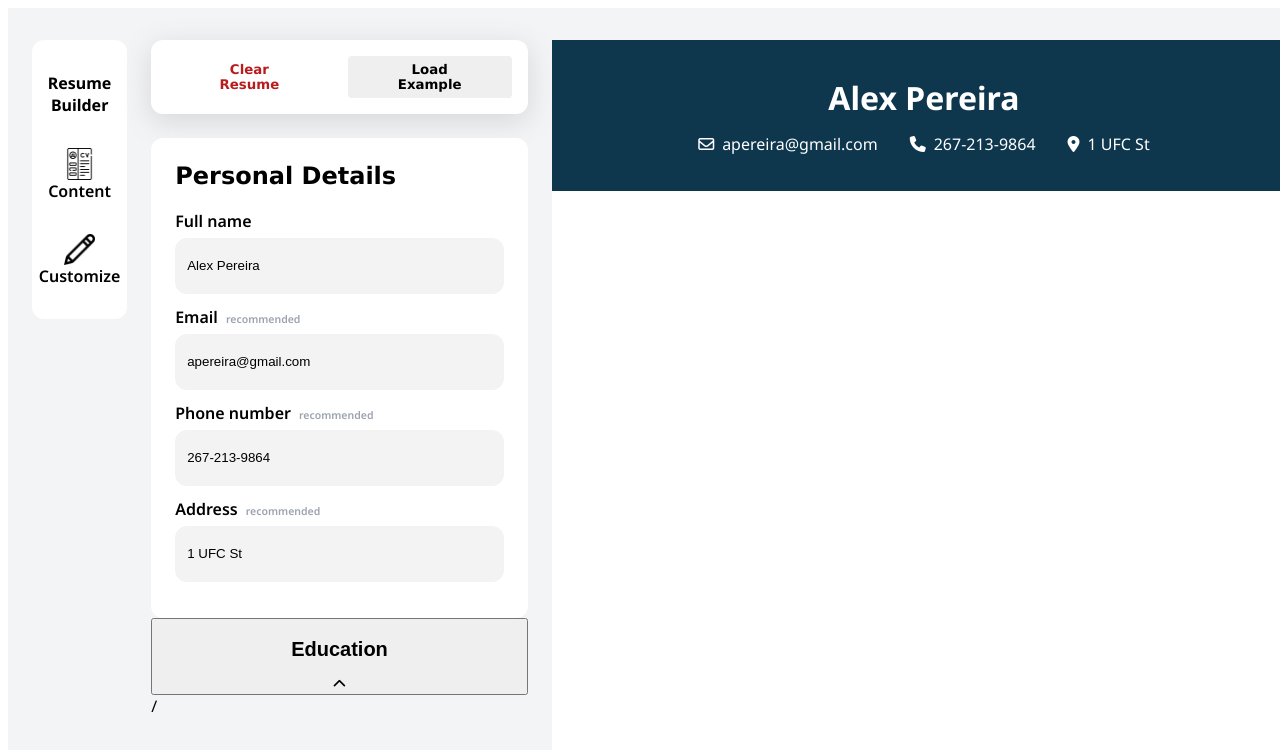
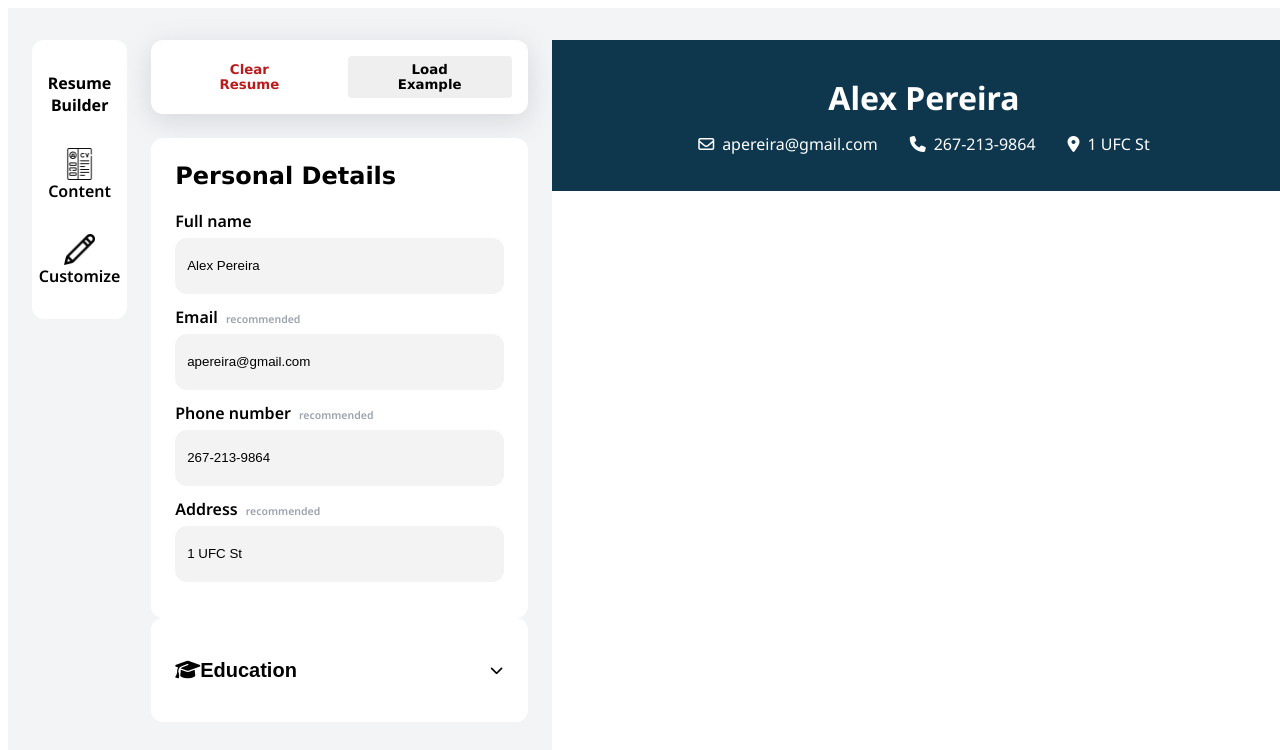
Before and after one commit to jakekressley/resume-builder, a React (Vite) app: page / in a window 1280 px wide. Shown: the top 750 px of the page. Built offline with nearby package versions, Linux system fonts and the light colour scheme; the HTML template or start-up script is replaced by a standard one.

Commit message:
styled new education section

```diff
--- a/src/App.jsx
+++ b/src/App.jsx
@@ -115,7 +115,7 @@ function removeForm(e) {
           onHide={toggleHidden}
           onRemove={removeForm}
         />
-      /</div>
+      </div>
       <Resume
         personalInfo={personalInfo}
         educationInfo={educationInfo}
--- a/src/components/DisplayForms.jsx
+++ b/src/components/DisplayForms.jsx
@@ -1,4 +1,5 @@
 import CollapsedForm from "./CollapsedForm";
+import '../styles/Section.css'
 
 export default function DisplayForms({ forms, FormComponent, onChange, onCancel, onHide, onRemove, toggleCollapsed, titleKey, arrayName }) {
     return(
--- a/src/components/Education/AddEducationSection.jsx
+++ b/src/components/Education/AddEducationSection.jsx
@@ -10,9 +10,9 @@ export default function AddEducationSection({ educations, isOpen, onChange, setO
                 isOpen={isOpen}
                 setOpen={setOpen}
                 sectionTitle="Education"
-                iconName="fa-solid fa=graduation-cap"
+                iconName="fa-solid fa-graduation-cap"
             />
-            <div className={`"section-content ${isOpen ? "open" : ""}`}>
+            <div className={`section-content ${isOpen ? "open" : ""}`}>
                 <DisplayForms
                     forms={educations}
                     FormComponent={EducationForm}
--- a/src/components/Education/EducationForm.jsx
+++ b/src/components/Education/EducationForm.jsx
@@ -4,13 +4,15 @@ import '../../styles/FormSection.css'
 import InputGroup from '../InputGroup'
 import '@fortawesome/fontawesome-free/css/all.css';
 
-export default function EducationForm({ onChange, school, degree, startDate, endDate, location}) {
+export default function EducationForm(props) {
+    const { degree, schoolName, location, startDate, endDate, id } = props.form;
+    const { onChange, cancel, save, remove } = props;
   return (
-    <div className="info-section">
-        <div className="info-section-header">
-            <i className="fa-solid fa-graduation-cap"></i>
-            <h2>Education</h2>
-        </div>
+    <div className="info-section"
+        id={id}
+        data-array-name="educations"
+        onSubmit={(e) => e.preventDefault()}
+      >
         <form className="personal-form">
             <InputGroup
                 id="school"
--- a/src/components/ExpandSection.jsx
+++ b/src/components/ExpandSection.jsx
@@ -1,4 +1,5 @@
 import '@fortawesome/fontawesome-free/css/all.css';
+import '../styles/ExpandSection.css'
 
 export default function ExpandSection({isOpen, setOpen, sectionTitle, iconName}) {
     return (
@@ -7,7 +8,7 @@ export default function ExpandSection({isOpen, setOpen, sectionTitle, iconName})
             onClick={() => setOpen(isOpen ? "" : sectionTitle)}
         >
             <h2 className="expand-section-header">
-                <i className={iconName}/>
+                <i className={`${iconName}`}/>
                 {sectionTitle}
             </h2>
             <i className={`fa-solid fa-chevron-up chevron ${isOpen ? "open" : ""}`} />
--- /dev/null
+++ b/src/styles/ExpandSection.css
@@ -0,0 +1,9 @@
+.expand-section {
+    align-items: center;
+    background-color: initial;
+    border: none;
+    display: flex;
+    justify-content: space-between;
+    padding: 24px;
+    width: 100%;
+}
--- a/src/styles/Section.css
+++ b/src/styles/Section.css
@@ -8,7 +8,20 @@
 }
 
 .section {
+    display: flex;
+    flex-direction: column;
+    align-items: center;
     background-color: white;
+    border-radius: 12px;
+}
+
+.chevron {
+    transition: transform 0.3s;
+    transform: rotate(-180deg);
+}
+
+.chevron.open {
+    transform: rotate(0);
 }
 
 .section-content {
@@ -26,7 +39,7 @@
     z-index: 2;
 }
 
-.section-content.open {
+.section-content .open {
     transition: opacity, transform, visibility;
     transition-duration: 0.25s;
     visibility: visible;
@@ -34,6 +47,10 @@
     transform: translateY(0);
     height: auto;
 }
+
+.display-section {
+    width: 100%;
+  }
 
 .section-form:not(.collapsed-form) {
     display: flex;
```
